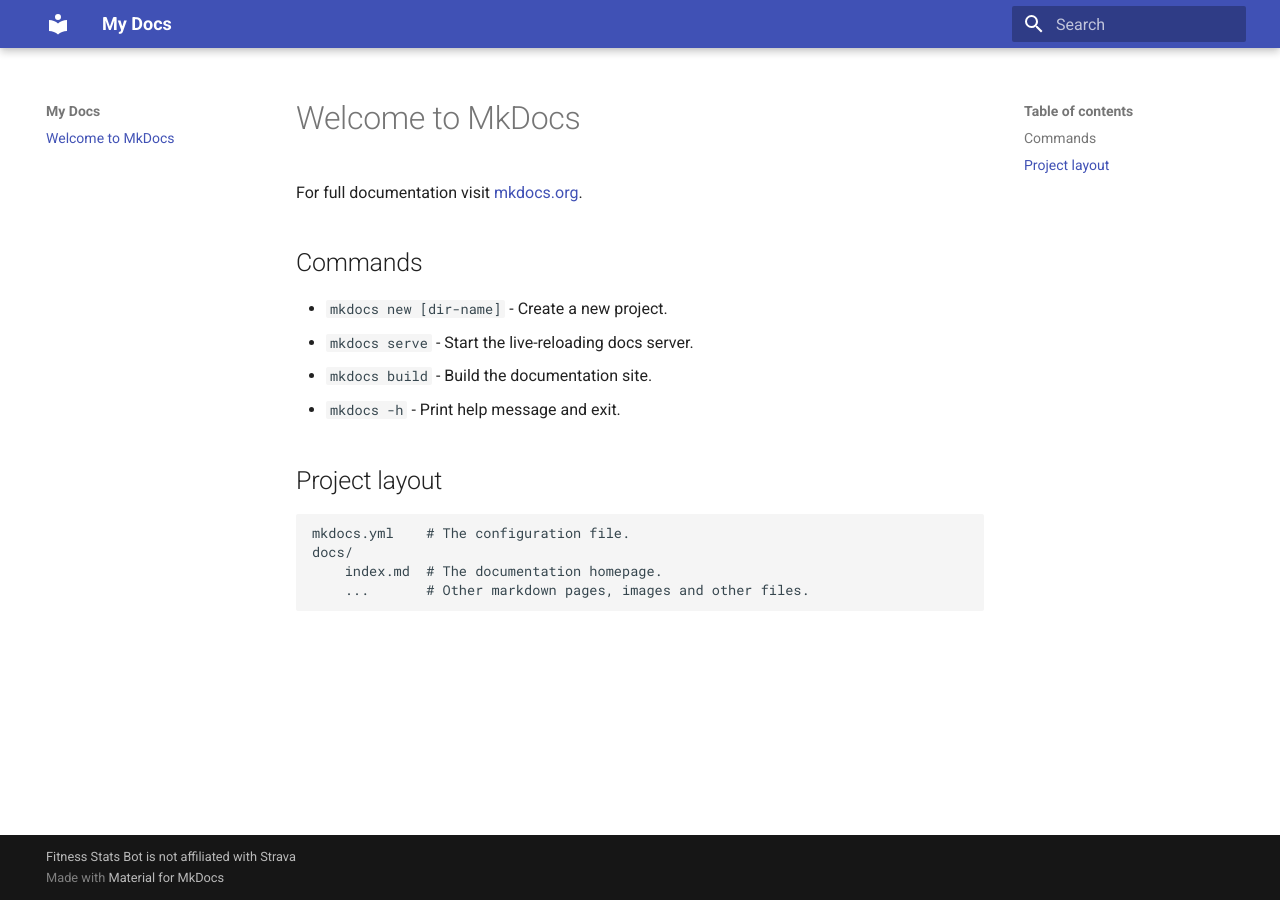
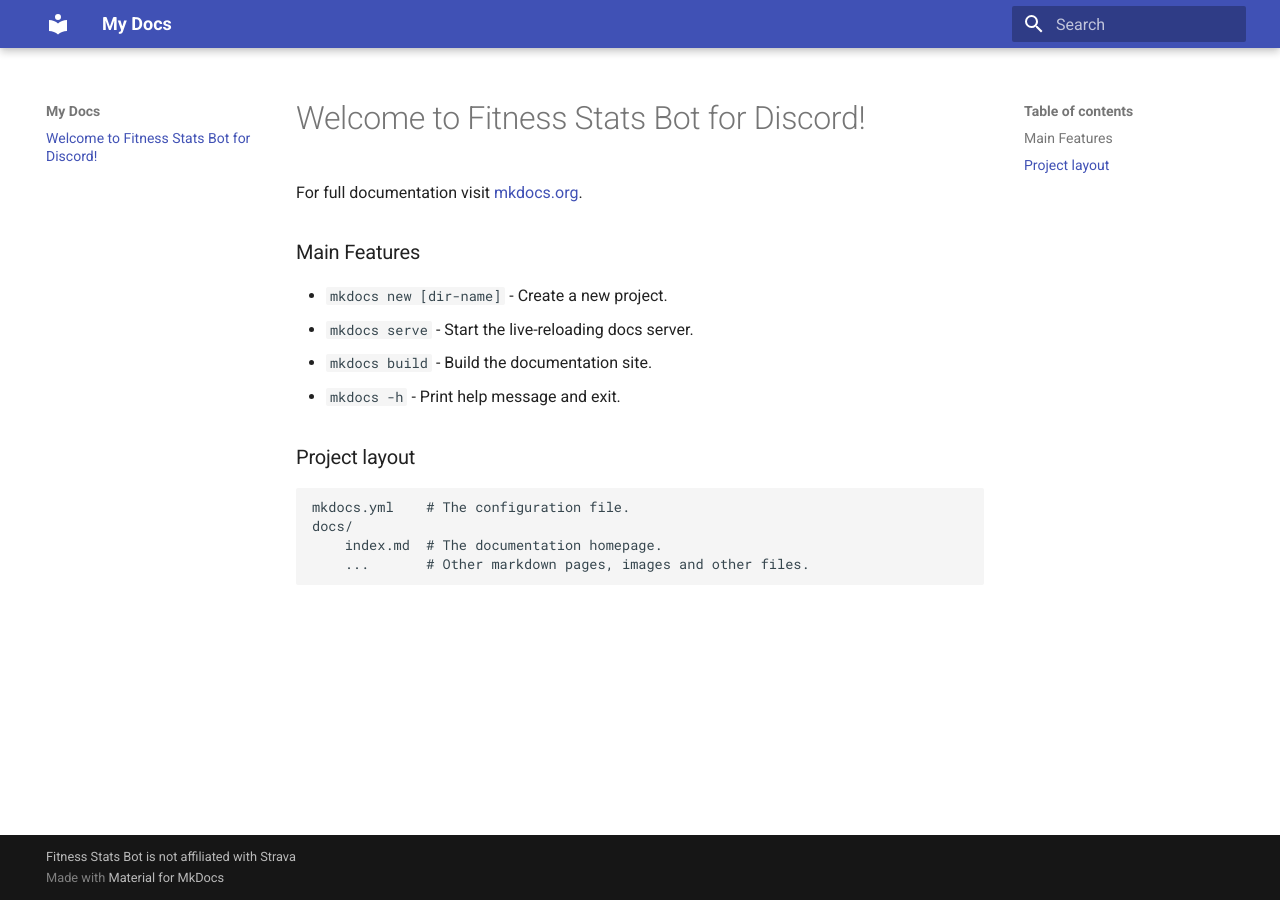
Before and after one commit to HomerAyuste/fitness-stats-bot-documentation-site, an MkDocs documentation site: the page built from docs/index.md, in a window 1280 px wide. Built offline with MkDocs 1.6.1 and Material for MkDocs 9.7.7, drawn with Linux system fonts in a browser that asks for light colours.

Commit message:
little more added but still wip

```diff
--- a/docs/index.md
+++ b/docs/index.md
@@ -1,15 +1,15 @@
-# Welcome to MkDocs
+# Welcome to Fitness Stats Bot for Discord!
 
 For full documentation visit [mkdocs.org](https://www.mkdocs.org).
 
-## Commands
+### Main Features
 
 * `mkdocs new [dir-name]` - Create a new project.
 * `mkdocs serve` - Start the live-reloading docs server.
 * `mkdocs build` - Build the documentation site.
 * `mkdocs -h` - Print help message and exit.
 
-## Project layout
+### Project layout
 
     mkdocs.yml    # The configuration file.
     docs/
```
